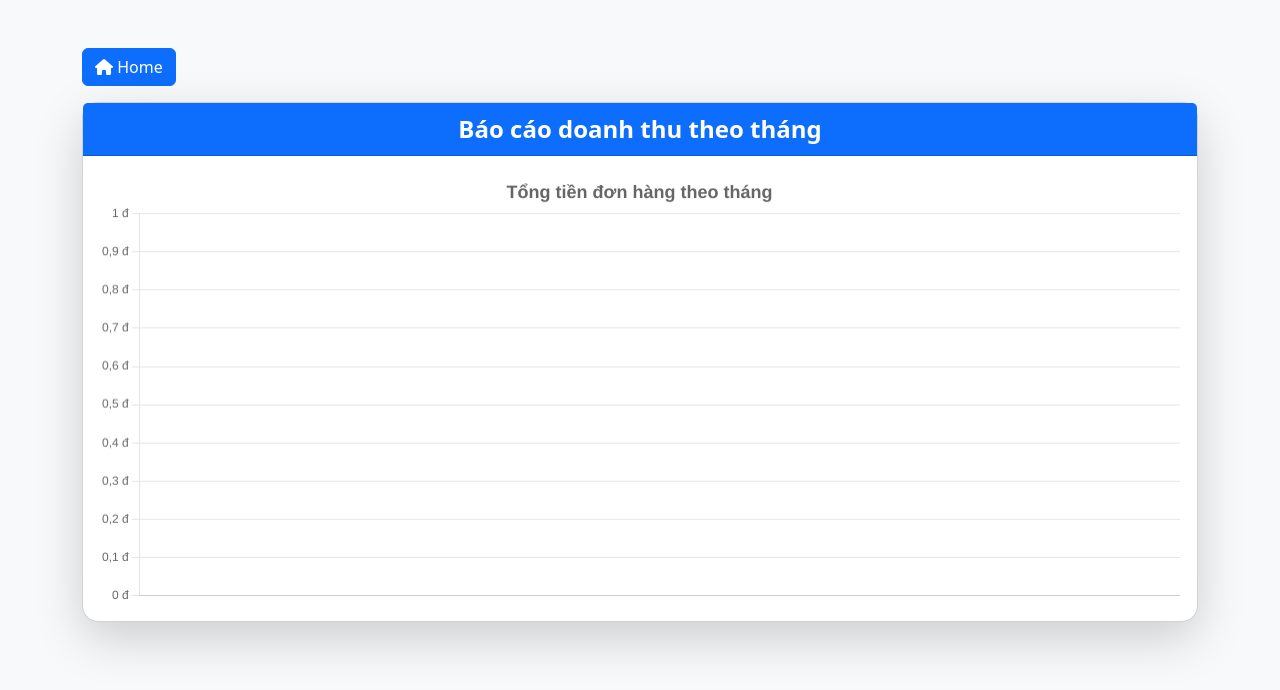
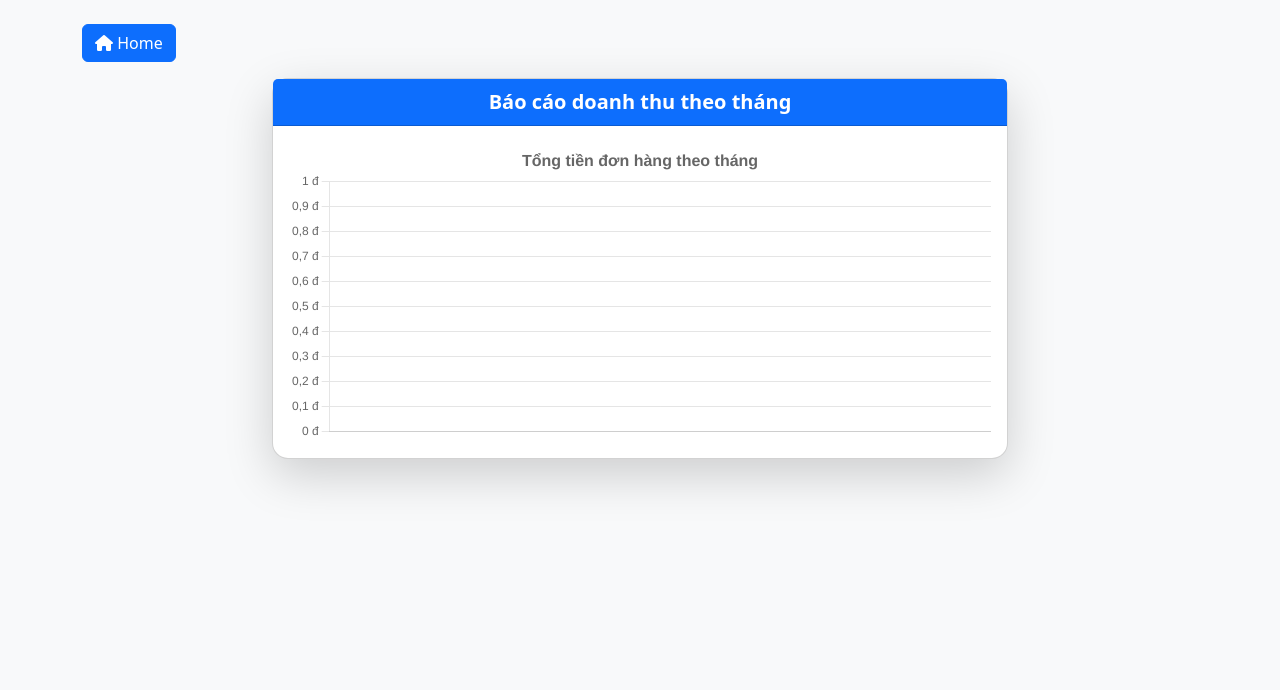
Before and after one commit to khanhnguyen2903/NhaThuoc, a Django app: page /report/ in a window 1280 px wide. Shown: the top 690 px of the page. Run offline with Django 4.2, Linux system fonts and the light colour scheme; data that the repository does not hold is empty.

Commit message:
update code lan 8

```diff
--- a/report/templates/report/report.html
+++ b/report/templates/report/report.html
@@ -11,22 +11,38 @@
     <link rel="stylesheet" href="https://cdnjs.cloudflare.com/ajax/libs/font-awesome/6.4.2/css/all.min.css">
     <!-- Chart.js -->
     <script src="https://cdn.jsdelivr.net/npm/chart.js"></script>
+    <style>
+        .chart-container {
+            position: relative;
+            width: 100%;
+            height: auto;
+            min-height: 300px;
+        }
+    </style>
 </head>
 
 <body class="bg-light">
-    <div class="container py-5">
-        <!-- Nút Home ở góc trái trên cùng -->
-        <div class="mb-3">
+    <div class="container py-4">
+        <!-- Nút Home -->
+        <div class="d-flex justify-content-start mb-3">
             <a href="{% url 'home' %}" class="btn btn-primary">
                 <i class="fa fa-home"></i> Home
             </a>
         </div>
-        <div class="card shadow-lg rounded-4 mt-3">
-            <div class="card-header bg-primary text-white text-center fs-4 fw-bold">
-                Báo cáo doanh thu theo tháng
-            </div>
-            <div class="card-body">
-                <canvas id="revenueChart" height="120"></canvas>
+
+        <!-- Card báo cáo -->
+        <div class="row justify-content-center">
+            <div class="col-12 col-md-10 col-lg-8">
+                <div class="card shadow-lg rounded-4">
+                    <div class="card-header bg-primary text-white text-center fs-5 fw-bold">
+                        Báo cáo doanh thu theo tháng
+                    </div>
+                    <div class="card-body">
+                        <div class="chart-container">
+                            <canvas id="revenueChart"></canvas>
+                        </div>
+                    </div>
+                </div>
             </div>
         </div>
     </div>
@@ -51,12 +67,13 @@
             },
             options: {
                 responsive: true,
+                maintainAspectRatio: false,
                 plugins: {
                     legend: { display: false },
                     title: {
                         display: true,
                         text: 'Tổng tiền đơn hàng theo tháng',
-                        font: { size: 18 }
+                        font: { size: 16 }
                     }
                 },
                 scales: {
```
